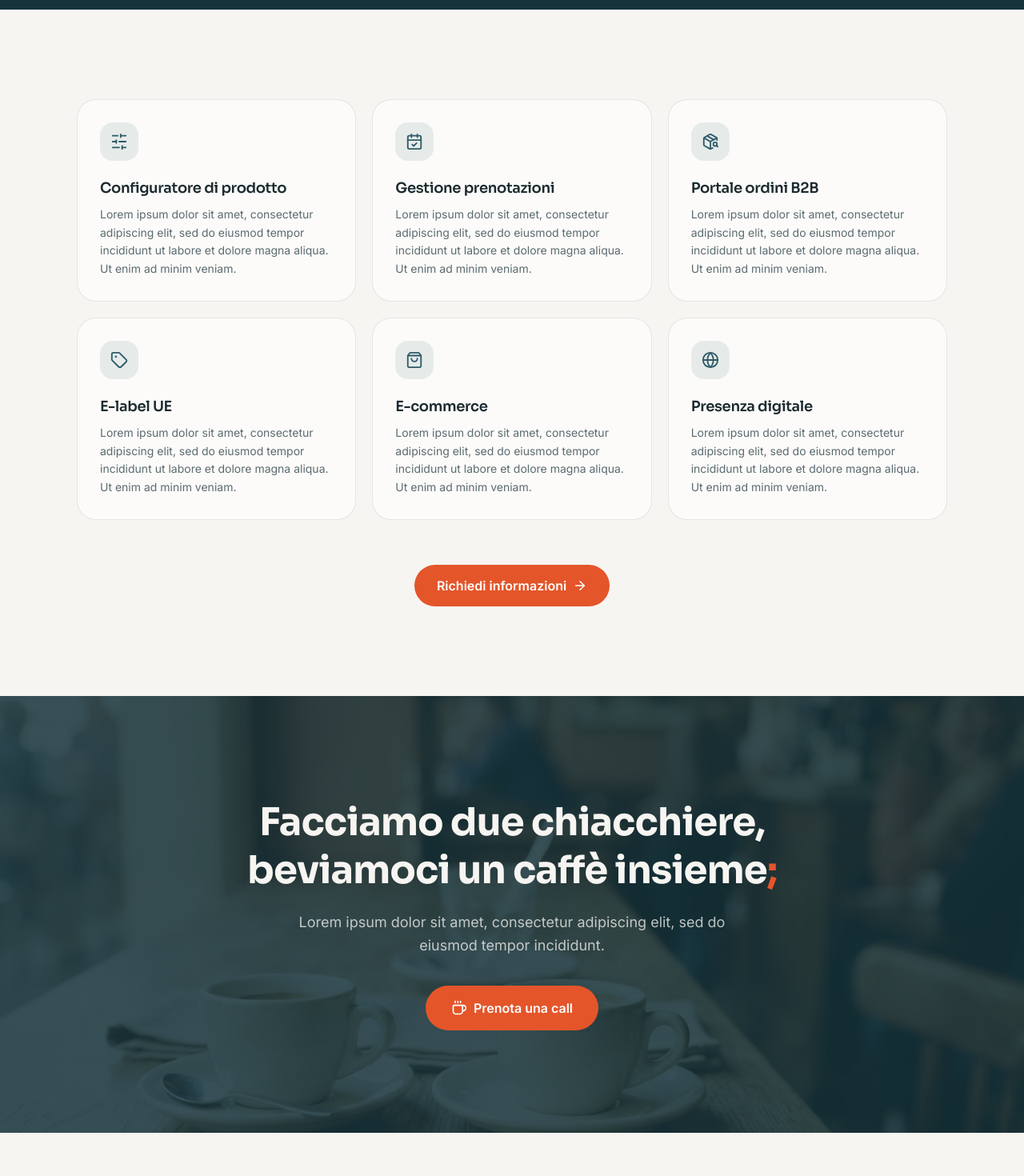
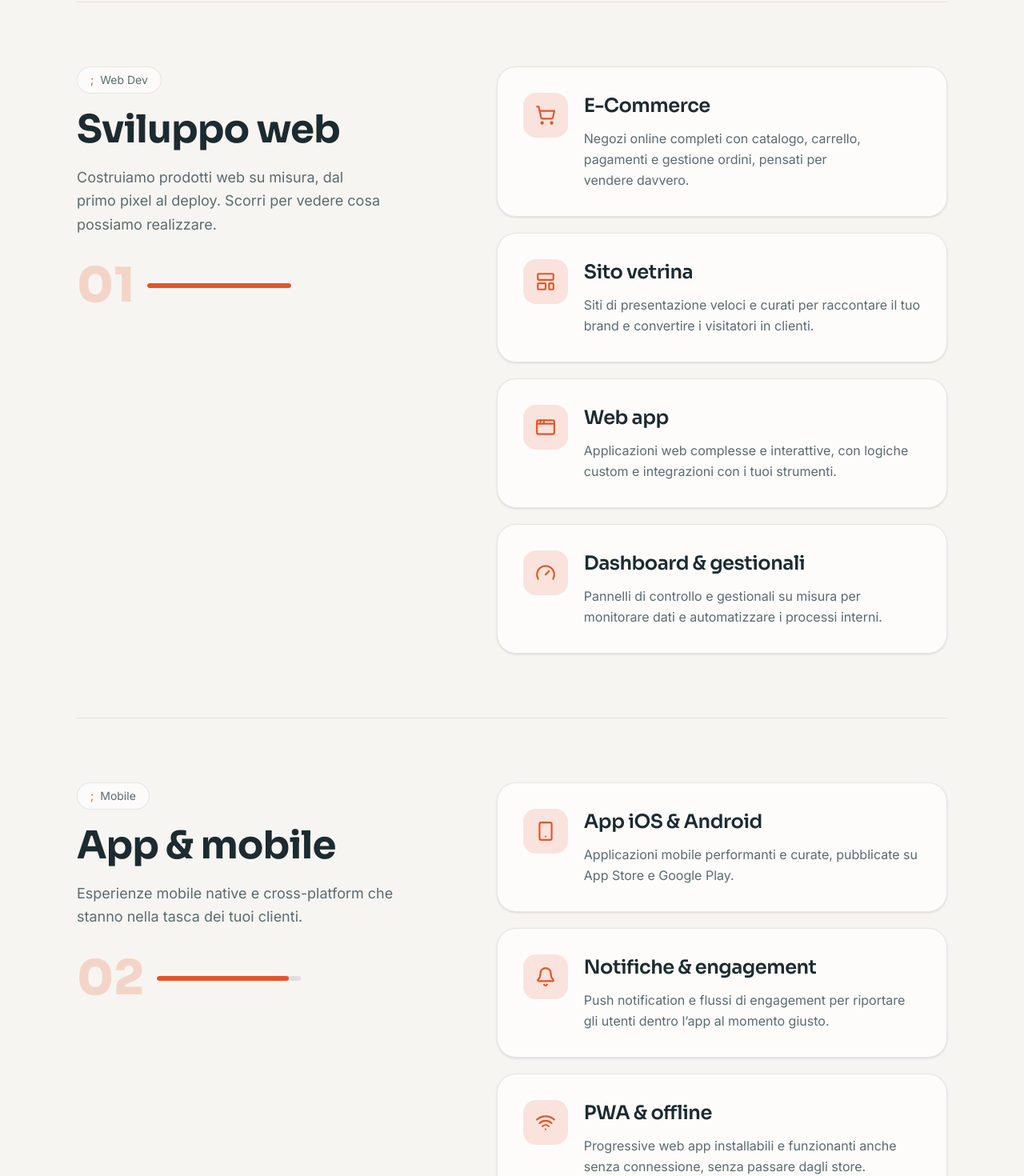
Before and after one commit to MagnusGuagnus/coffeeware, a React (Vite) app: page /servizi in a window 1280 px wide. Shown: the part 540-2010 px from the top of the page at 80% size. Built offline with nearby package versions, Linux system fonts and the light colour scheme.

Commit message:
feat: introduce new ServicesShowcase component and update ServicesPage layout
Co-authored-by: Matteo Magnaguagno <144425694+MagnusGuagnus@users.noreply.github.com>

```diff
--- /dev/null
+++ b/src/components/landing/ServicesShowcase.tsx
@@ -0,0 +1,205 @@
+import { useRef } from 'react'
+import { motion, useScroll, useTransform } from 'motion/react'
+import {
+  Code2,
+  ShoppingCart,
+  LayoutTemplate,
+  AppWindow,
+  Gauge,
+  Smartphone,
+  Bell,
+  Wifi,
+  Cloud,
+  Plug,
+  Wrench,
+  ShieldCheck,
+} from 'lucide-react'
+import type { LucideIcon } from 'lucide-react'
+import Reveal from './Reveal'
+
+type SubService = {
+  title: string
+  description: string
+  Icon: LucideIcon
+}
+
+type Topic = {
+  kicker: string
+  title: string
+  description: string
+  items: SubService[]
+}
+
+const TOPICS: Topic[] = [
+  {
+    kicker: 'Web Dev',
+    title: 'Sviluppo web',
+    description:
+      'Costruiamo prodotti web su misura, dal primo pixel al deploy. Scorri per vedere cosa possiamo realizzare.',
+    items: [
+      {
+        title: 'E-Commerce',
+        description:
+          'Negozi online completi con catalogo, carrello, pagamenti e gestione ordini, pensati per vendere davvero.',
+        Icon: ShoppingCart,
+      },
+      {
+        title: 'Sito vetrina',
+        description:
+          'Siti di presentazione veloci e curati per raccontare il tuo brand e convertire i visitatori in clienti.',
+        Icon: LayoutTemplate,
+      },
+      {
+        title: 'Web app',
+        description:
+          'Applicazioni web complesse e interattive, con logiche custom e integrazioni con i tuoi strumenti.',
+        Icon: AppWindow,
+      },
+      {
+        title: 'Dashboard & gestionali',
+        description:
+          'Pannelli di controllo e gestionali su misura per monitorare dati e automatizzare i processi interni.',
+        Icon: Gauge,
+      },
+    ],
+  },
+  {
+    kicker: 'Mobile',
+    title: 'App & mobile',
+    description:
+      'Esperienze mobile native e cross-platform che stanno nella tasca dei tuoi clienti.',
+    items: [
+      {
+        title: 'App iOS & Android',
+        description:
+          'Applicazioni mobile performanti e curate, pubblicate su App Store e Google Play.',
+        Icon: Smartphone,
+      },
+      {
+        title: 'Notifiche & engagement',
+        description:
+          'Push notification e flussi di engagement per riportare gli utenti dentro l’app al momento giusto.',
+        Icon: Bell,
+      },
+      {
+        title: 'PWA & offline',
+        description:
+          'Progressive web app installabili e funzionanti anche senza connessione, senza passare dagli store.',
+        Icon: Wifi,
+      },
+    ],
+  },
+  {
+    kicker: 'Cloud',
+    title: 'Cloud & consulenza',
+    description:
+      'Mettiamo in piedi e manteniamo l’infrastruttura che fa girare tutto, e ti affianchiamo nelle scelte tecniche.',
+    items: [
+      {
+        title: 'Infrastruttura & deploy',
+        description:
+          'Setup cloud, CI/CD e deploy automatici per rilasciare in sicurezza e senza downtime.',
+        Icon: Cloud,
+      },
+      {
+        title: 'Integrazioni & API',
+        description:
+          'Colleghiamo i tuoi sistemi con API custom e integrazioni con servizi di terze parti.',
+        Icon: Plug,
+      },
+      {
+        title: 'Manutenzione evolutiva',
+        description:
+          'Assistenza continua, aggiornamenti e nuove funzionalità per far crescere il prodotto nel tempo.',
+        Icon: Wrench,
+      },
+      {
+        title: 'Sicurezza & performance',
+        description:
+          'Audit, ottimizzazioni e best practice per mantenere il prodotto veloce, stabile e sicuro.',
+        Icon: ShieldCheck,
+      },
+    ],
+  },
+]
+
+function TopicBlock({ topic, index }: { topic: Topic; index: number }) {
+  const ref = useRef<HTMLDivElement>(null)
+  const { scrollYProgress } = useScroll({
+    target: ref,
+    offset: ['start center', 'end center'],
+  })
+  // Progress bar fills as the right column scrolls through the sub-services.
+  const fill = useTransform(scrollYProgress, [0, 1], ['8%', '100%'])
+
+  return (
+    <div
+      ref={ref}
+      className="grid grid-cols-1 gap-8 border-t border-ink/10 py-14 md:grid-cols-[minmax(0,0.9fr)_minmax(0,1.1fr)] md:gap-16 md:py-20"
+    >
+      {/* Left: sticky title column */}
+      <div className="md:sticky md:top-28 md:h-fit md:self-start">
+        <span className="inline-flex w-fit items-center gap-2 rounded-full border border-ink/10 bg-white/60 px-4 py-1.5 text-sm text-muted">
+          <span className="text-orange">;</span>
+          {topic.kicker}
+        </span>
+        <h3 className="mt-5 text-balance font-display text-4xl font-bold leading-[1.05] text-ink md:text-5xl">
+          {topic.title}
+        </h3>
+        <p className="mt-5 max-w-md text-pretty text-lg leading-relaxed text-muted">
+          {topic.description}
+        </p>
+
+        <div className="mt-8 flex items-center gap-4">
+          <span className="font-display text-6xl font-extrabold leading-none text-orange/20">
+            {String(index + 1).padStart(2, '0')}
+          </span>
+          <div className="h-1.5 w-full max-w-[180px] overflow-hidden rounded-full bg-ink/10">
+            <motion.span
+              style={{ width: fill }}
+              className="block h-full rounded-full bg-orange"
+            />
+          </div>
+        </div>
+      </div>
+
+      {/* Right: vertical scroll of specific services */}
+      <div className="flex flex-col gap-5">
+        {topic.items.map((item, i) => {
+          const Icon = item.Icon
+          return (
+            <Reveal key={item.title} delay={i * 0.05}>
+              <article className="group rounded-3xl border border-ink/10 bg-white/70 p-7 shadow-sm transition-colors hover:border-orange/40 md:p-8">
+                <div className="flex items-start gap-5">
+                  <span className="inline-flex h-14 w-14 shrink-0 items-center justify-center rounded-2xl bg-orange/15 text-orange">
+                    <Icon size={26} />
+                  </span>
+                  <div>
+                    <h4 className="font-display text-xl font-semibold text-ink md:text-2xl">
+                      {item.title}
+                    </h4>
+                    <p className="mt-3 text-pretty text-base leading-relaxed text-muted">
+                      {item.description}
+                    </p>
+                  </div>
+                </div>
+              </article>
+            </Reveal>
+          )
+        })}
+      </div>
+    </div>
+  )
+}
+
+export default function ServicesShowcase() {
+  return (
+    <section aria-label="I nostri servizi" className="bg-cream py-8 md:py-12">
+      <div className="mx-auto max-w-6xl px-5 md:px-8">
+        {TOPICS.map((topic, i) => (
+          <TopicBlock key={topic.title} topic={topic} index={i} />
+        ))}
+      </div>
+    </section>
+  )
+}
--- a/src/components/pages/ServicesPage.tsx
+++ b/src/components/pages/ServicesPage.tsx
@@ -3,9 +3,8 @@ import { ArrowRight } from 'lucide-react'
 import SiteHeader from '../landing/SiteHeader'
 import SiteFooter from '../landing/SiteFooter'
 import Reveal from '../landing/Reveal'
-import ServiceCard from '../landing/ServiceCard'
+import ServicesShowcase from '../landing/ServicesShowcase'
 import CtaStrip from '../landing/CtaStrip'
-import { SERVICES } from '../data/services'
 import { useContact } from '../contact/ContactContext'
 
 export default function ServicesPage() {
@@ -28,11 +27,7 @@ export default function ServicesPage() {
             ;
           </div>
           <div className="relative mx-auto max-w-6xl px-5 md:px-8">
-            <span className="inline-flex items-center gap-2 rounded-full border border-cream/15 bg-cream/5 px-4 py-1.5 text-sm text-cream/80">
-              <span className="text-orange">;</span>
-              Servizi · Food &amp; Beverage
-            </span>
-            <h1 className="mt-6 max-w-3xl text-balance font-display text-4xl font-bold leading-[1.05] md:text-6xl">
+            <h1 className="max-w-3xl text-balance font-display text-4xl font-bold leading-[1.05] md:text-6xl">
               Cosa possiamo costruire per voi
             </h1>
             <p className="mt-6 max-w-2xl text-pretty text-lg leading-relaxed text-cream/75">
@@ -43,18 +38,12 @@ export default function ServicesPage() {
           </div>
         </section>
 
-        {/* Services grid (detailed) */}
-        <section className="bg-cream py-20 md:py-28">
+        {/* Services: sticky macro topics + vertical scroll of specifics */}
+        <ServicesShowcase />
+
+        <section className="bg-cream pb-20 md:pb-28">
           <div className="mx-auto max-w-6xl px-5 md:px-8">
-            <div className="grid gap-5 sm:grid-cols-2 lg:grid-cols-3">
-              {SERVICES.map((service, i) => (
-                <Reveal key={service.title} delay={i * 0.06}>
-                  <ServiceCard service={service} detailed />
-                </Reveal>
-              ))}
-            </div>
-
-            <Reveal delay={0.1} className="mt-14 flex justify-center">
+            <Reveal className="flex justify-center">
               <button
                 type="button"
                 onClick={() => openContact('info')}
```
